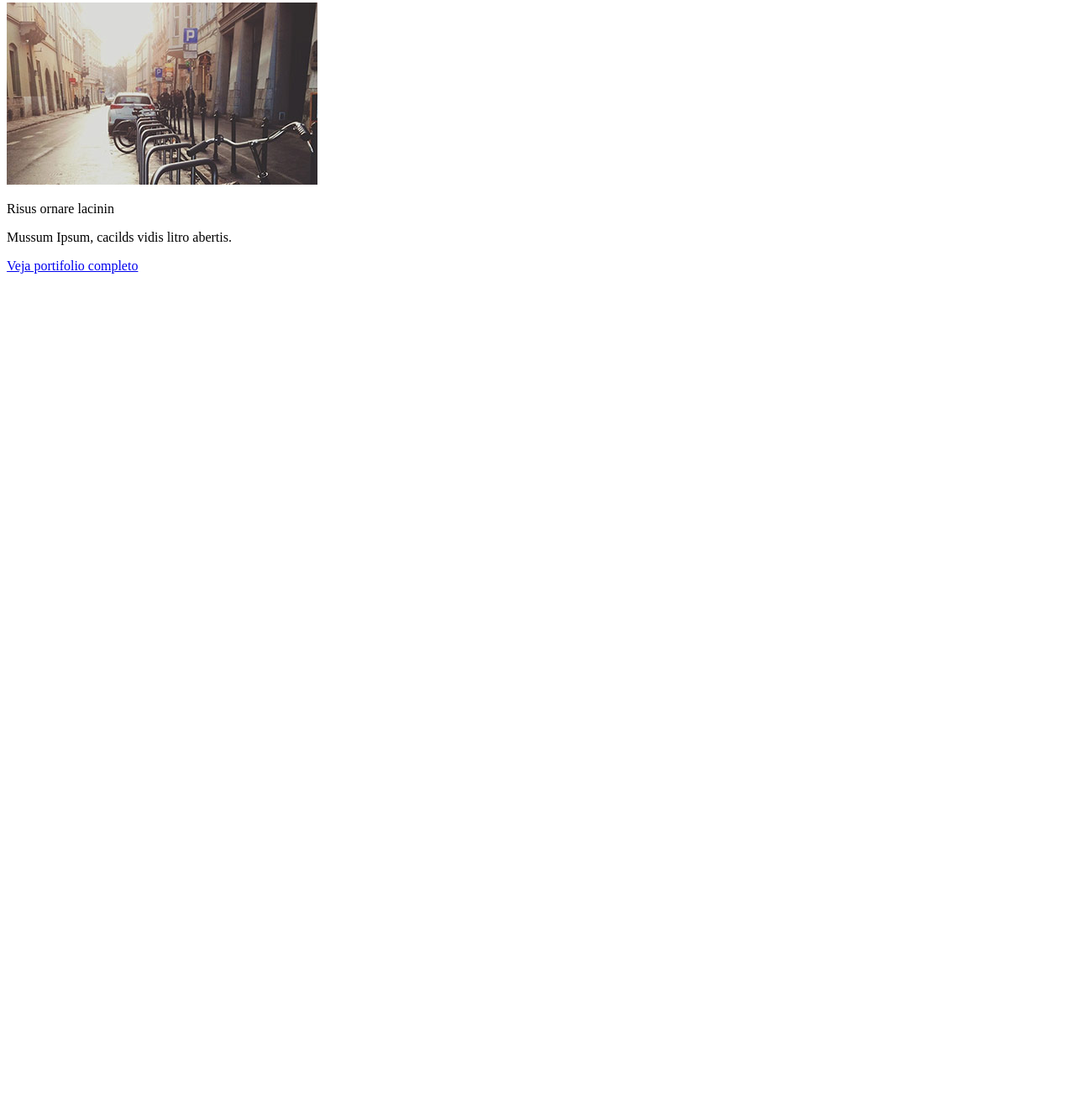
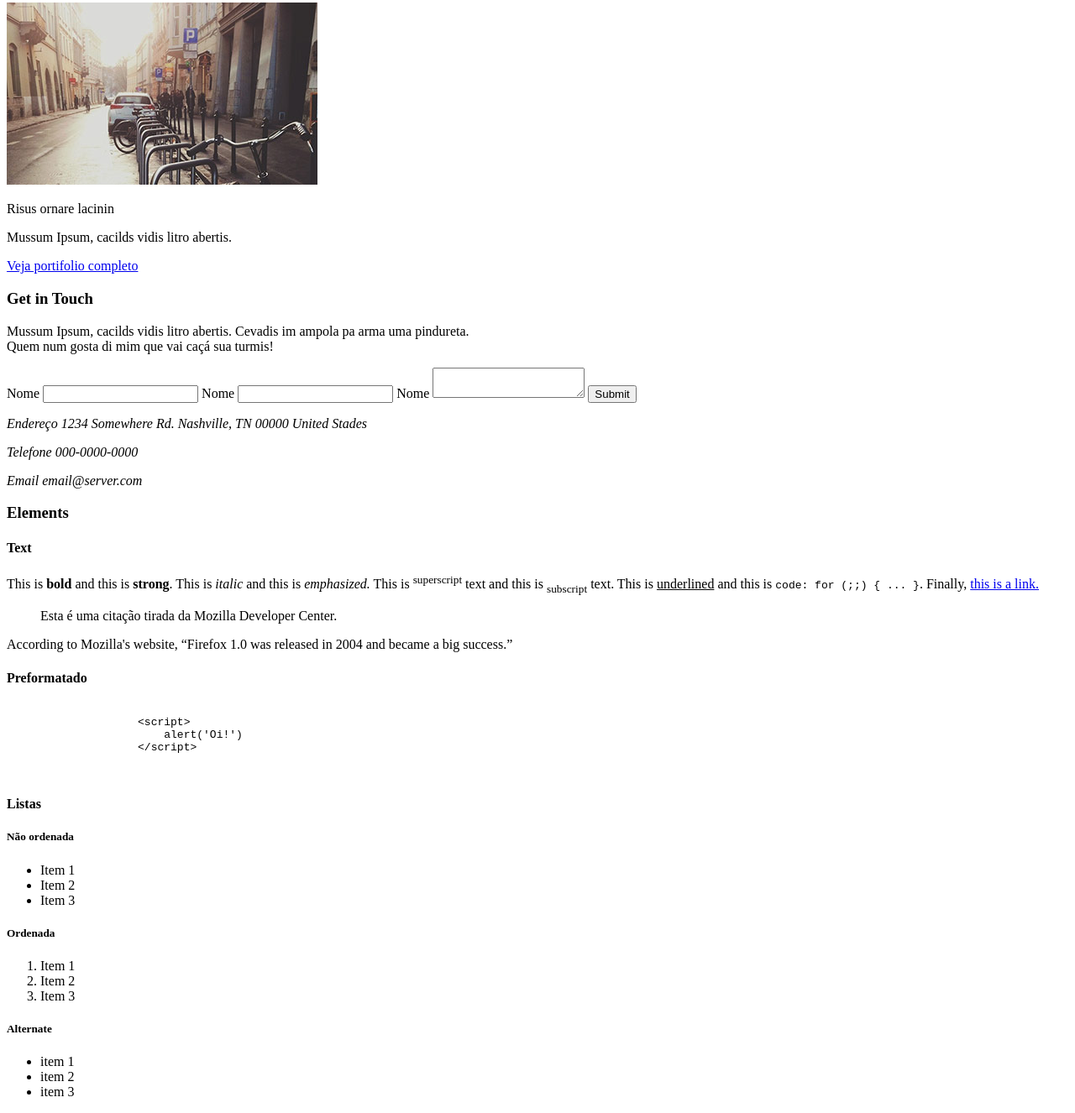
Before and after one commit to arturtarcisio/Projeto-Strata, a plain HTML site: page index.html in a window 1280 px wide. Shown: the part 1915-3241 px from the top of the page at 84% size. Before the commit the page ends 2249 px from the top, so only its background shows below. Drawn offline with Linux system fonts and the light colour scheme.

Commit message:
HTML - Elements - part 2 - Links

```diff
--- a/index.html
+++ b/index.html
@@ -5,6 +5,7 @@
     <meta name="viewport" content="width=device-width, initial-scale=1.0">
     <title>Document</title>
     <link rel="stylesheet" href="css/estilos.css">
+    <link rel="stylesheet" href="path/to/font-awesome/css/font-awesome.min.css">
 </head>
 <body>
 
@@ -86,6 +87,92 @@
             <a href="#" title="Veja portifolio completo" class="button-default">Veja portifolio completo</a>
         </section>
 
+        <section class="main-content-section">
+            <h3>Get in Touch </h3>
+            <p>Mussum Ipsum, cacilds vidis litro abertis. Cevadis im ampola pa arma uma pindureta.<br>
+                Quem num gosta di mim que vai caçá sua turmis!</p>
+
+            <form action="#" method="POST">
+                <label for="nome">Nome</label>
+                <input type="text" name="nome" id="nome">
+
+                <label for="email">Nome</label>
+                <input type="text" name="email" id="email">
+
+                <label for="email">Nome</label>
+                <textarea name="mensagem" id="mensagem"></textarea>
+
+                <input type="submit" valeu="Enviar">
+            </form>
+
+            <address>
+                <p>
+                    <span>Endereço</span>
+                    1234 Somewhere Rd. Nashville, TN 00000 United Stades
+                </p>
+                <p>
+                    <span>Telefone</span>
+                    000-0000-0000
+                </p>
+                <p>
+                    <span>Email</span>
+                    email@server.com
+                </p>
+            </address>
+        </section>
+
+        <section class="main-content-section">
+            <h3>Elements</h3>
+            <h4>Text</h4>
+            <p>This is <b>bold</b> and this is <strong>strong</strong>. This is <i>italic</i> and this is
+                 <em>emphasized.</em> This is <sup>superscript</sup> text and this is <sub>subscript</sub> text.
+                This is <u>underlined</u> and this is <code>code: for (;;) { ... }</code>. Finally, <a href="#" title="Este é um link">this is a link.</a></p>
+
+            <blockquote cite="http://developer.mozilla.org">
+                <p>Esta é uma citação tirada da
+                   Mozilla Developer Center.</p>
+                </blockquote>
+
+            <p>According to Mozilla's website,
+              <q
+                 cite="https://www.mozilla.org/en-US/about/history/details/">Firefox 1.0
+                 was released in 2004 and became a big success.</q></p>
+
+            <h4>Preformatado</h4>
+            <pre>
+                <code>
+                    &lt;script&gt;
+                        alert('Oi!')
+                    &lt;/script&gt;
+                </code>
+            </pre>
+
+            <h4>Listas</h4>
+
+            <h5>Não ordenada</h5>
+            <ul>
+                <li>Item 1</li>
+                <li>Item 2</li>
+                <li>Item 3</li>
+            </ul>
+
+            <h5>Ordenada</h5>
+            <ol>
+                <li>Item 1</li>
+                <li>Item 2</li>
+                <li>Item 3</li>
+            </ol>
+
+            <h5>Alternate</h5>
+            <ul class="ul-alternate">
+                <li>item 1</li>
+                <li>item 2</li>
+                <li>item 3</li>
+            </ul>
+
+        </section>
+
+
     </main>
 
     <footer class="main-footer"></footer>
```
